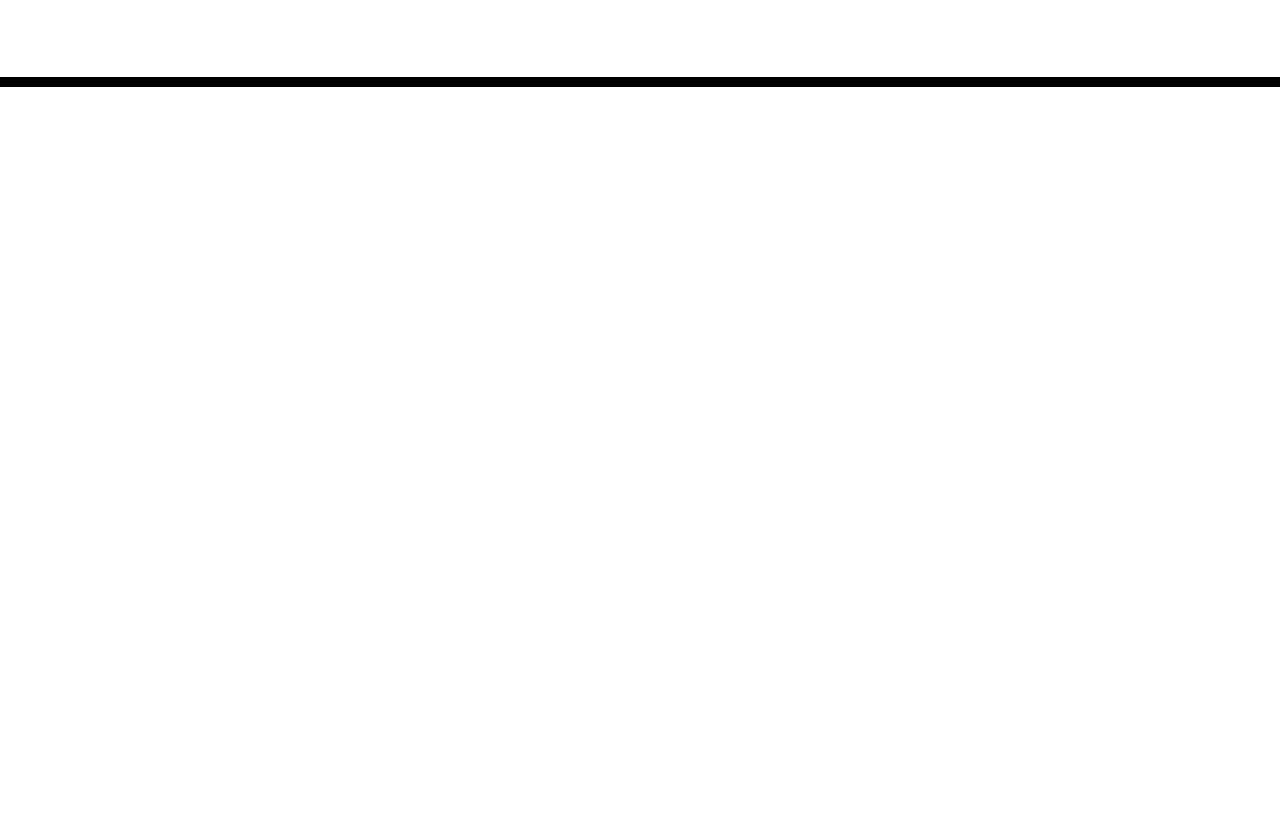
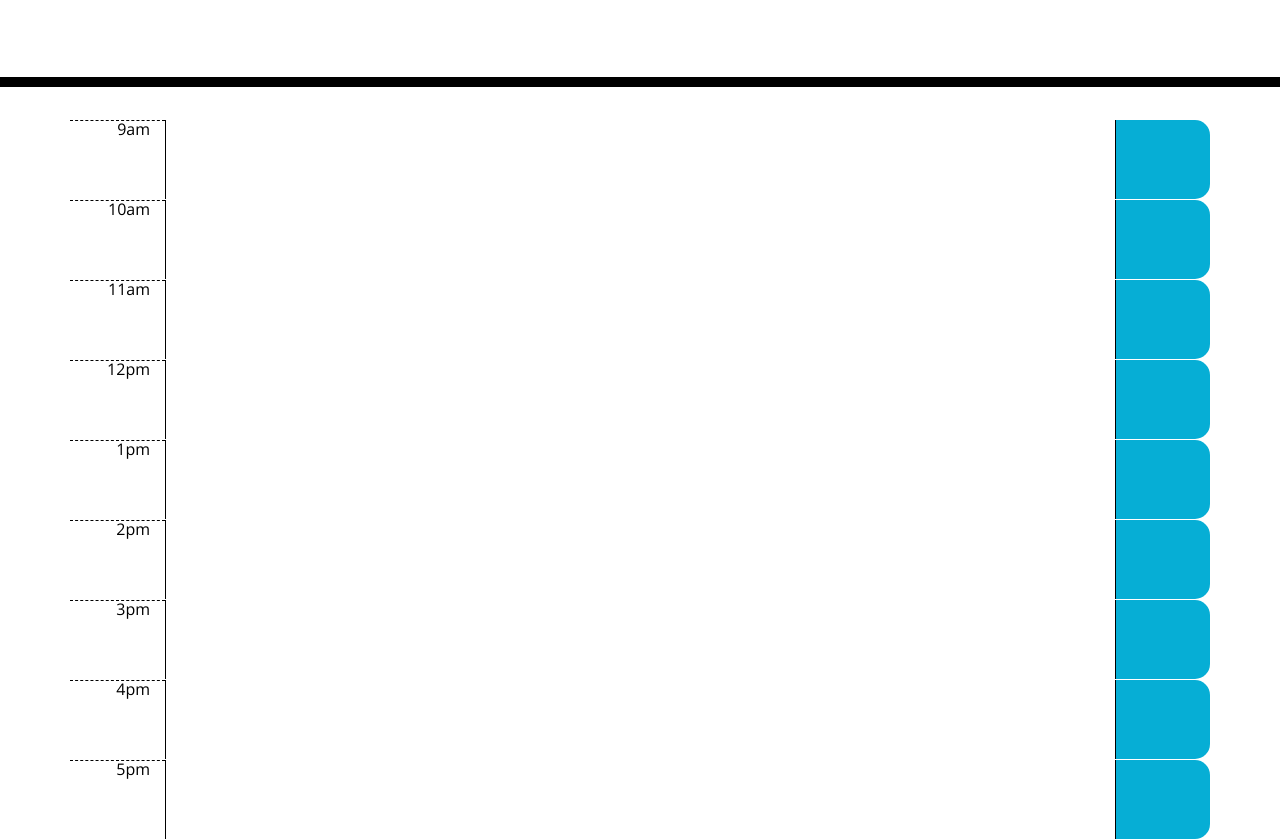
Before and after one commit to Cassiep1986/Third-Party-APIs-Work-Day-Scheduler, a plain HTML site: page index.html in a window 1280 px wide. Shown: the part 181-1020 px from the top of the page. Before the commit the page ends 800 px from the top, so only its background shows below. Drawn offline with nearby package versions, Linux system fonts and the light colour scheme.

Commit message:
time blocks added

```diff
--- a/index.html
+++ b/index.html
@@ -18,7 +18,7 @@
       href="https://fonts.googleapis.com/css?family=Open+Sans&display=swap"
       rel="stylesheet"
     />
-    <link rel="stylesheet" href="style.css" />
+    <link rel="stylesheet" href="./style.css" />
     <title>Work Day Scheduler</title>
   </head>
 
@@ -28,9 +28,71 @@
       <p class="lead">A simple calendar app for scheduling your work day</p>
       <p id="currentDay" class="lead"></p>
     </header>
+  <div class="time-block">
     <div class="container">
-      <!-- Timeblocks go here -->
+      <div class="row">
+        <div class="hour col-1">9am</div>
+        <textarea class="description col-10"></textarea>
+        <div class="col-1 saveBtn"></div>
+      </div>
     </div>
+    <div class="container">
+      <div class="row">
+        <div class="hour col-1">10am</div>
+        <textarea class="description col-10"></textarea>
+        <div class="col-1 saveBtn"></div>
+      </div>
+    </div>
+    <div class="container">
+      <div class="row">
+        <div class="hour col-1">11am</div>
+        <textarea class="description col-10"></textarea>
+        <div class="col-1 saveBtn"></div>
+      </div>
+    </div>
+    <div class="container">
+      <div class="row">
+        <div class="hour col-1">12pm</div>
+        <textarea class="description col-10"></textarea>
+        <div class="col-1 saveBtn"></div>
+      </div>
+    </div>
+    <div class="container">
+      <div class="row">
+        <div class="hour col-1">1pm</div>
+        <textarea class="description col-10"></textarea>
+        <div class="col-1 saveBtn"></div>
+      </div>
+    </div>
+    <div class="container">
+      <div class="row">
+        <div class="hour col-1">2pm</div>
+        <textarea class="description col-10"></textarea>
+        <div class="col-1 saveBtn"></div>
+      </div>
+    </div>
+    <div class="container">
+      <div class="row">
+        <div class="hour col-1">3pm</div>
+        <textarea class="description col-10"></textarea>
+        <div class="col-1 saveBtn"></div>
+      </div>
+    </div>
+    <div class="container">
+      <div class="row">
+        <div class="hour col-1">4pm</div>
+        <textarea class="description col-10"></textarea>
+        <div class="col-1 saveBtn"></div>
+      </div>
+    </div>
+    <div class="container">
+      <div class="row">
+        <div class="hour col-1">5pm</div>
+        <textarea class="description col-10"></textarea>
+        <div class="col-1 saveBtn"></div>
+      </div>
+    </div>
+  </div>
 
     <script src="https://cdnjs.cloudflare.com/ajax/libs/jquery/3.2.1/jquery.min.js"></script>
     <script src="https://cdnjs.cloudflare.com/ajax/libs/moment.js/2.24.0/moment.min.js"></script>
--- a/style.css
+++ b/style.css
@@ -40,6 +40,7 @@ textarea {
   background-color: #ffffff;
   color: #000000;
   border-top: 1px dashed #000000;
+  text-align: right;
 }
 
 .past {
```
